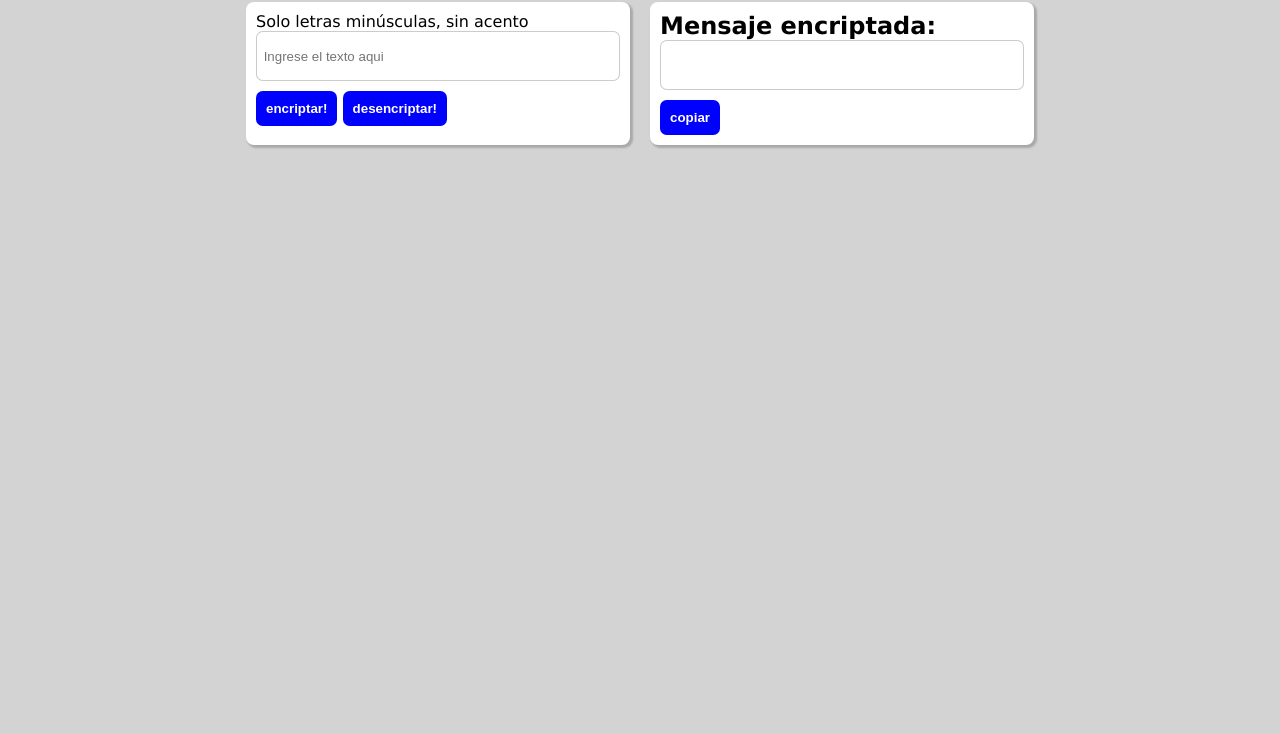
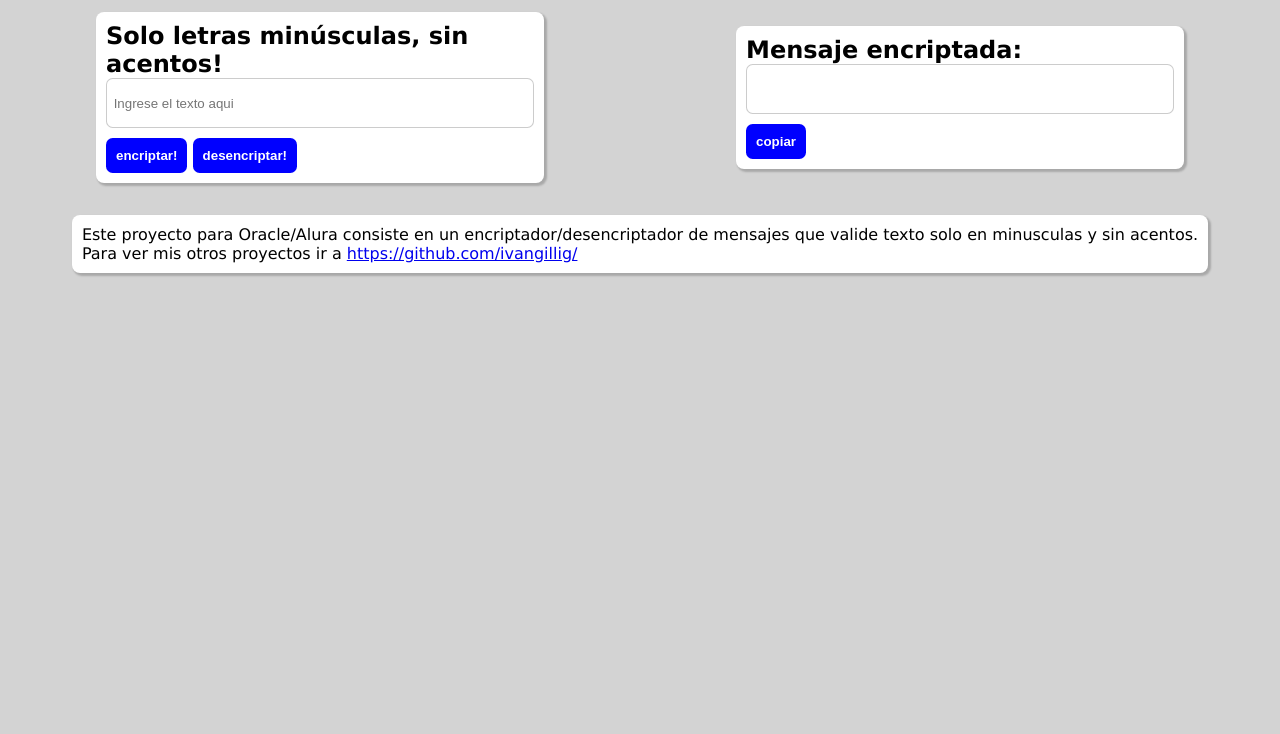
Before and after one commit to ivangillig/Challenge-oracle-ONE, a plain HTML site: page index.html in a window 1280 px wide. Shown: the part 66-800 px from the top of the page. Drawn offline with Linux system fonts and the light colour scheme.

Commit message:
Add files via upload

```diff
--- a/index.html
+++ b/index.html
@@ -8,23 +8,33 @@
   <link rel="stylesheet" href="style.css">
 </head>
 <body>
-  <h1 class="titulo">código secreto</h1>
+  <h1 class="titulo">Ccódigo secreto</h1>
 
   <main class="main">
-    <section class="form box">
-      <form >
-        <label for="input-texto">Solo letras minúsculas, sin acento</label>
+    <section>
+      <div  class="grid">
+        <div class="form box">
+          <form action="">
+            <h2 >Solo letras minúsculas, sin acentos!</h2>
             <input class="text-input" type="text" name="input-texto" id="input-texto" placeholder="Ingrese el texto aqui">
             <input class="btn" type="submit" value="encriptar!" id="btn-encriptar">
             <input class="btn" type="submit" value="desencriptar!" id="btn-desencriptar">
           </form>
-    </section>
+        </div>
 
-    <section class="msg box">
+
+      <div class="msg box">
         <h2 id="">Mensaje encriptada:</h2>
         <input class="text-input" type="text" id="msg"></input>
         <input class="btn" type="submit" value="copiar" id="btn-copy">
+      </div>
+
+      <div class="instrucciones">
+        <p >Este proyecto para Oracle/Alura consiste en un encriptador/desencriptador de mensajes que valide texto solo en minusculas y sin acentos. <br>Para ver mis otros proyectos ir a <a href="https://github.com/ivangillig/">https://github.com/ivangillig/</a> </p>
+      </div>
+    </div>
     </section>
+
   </main>
 
   <script src="script.js"></script>
--- a/script.js
+++ b/script.js
@@ -112,6 +112,7 @@ function encriptar (textoIngresado) {
 
 
 
+
  const botonCopiar = document.querySelector("#btn-copy");
 
  botonCopiar.addEventListener("click", function(event) {
--- a/style.css
+++ b/style.css
@@ -10,14 +10,24 @@ body {
 }
 
 .main {
-  width: 80vw;
+  width: 80rem;
   margin: auto;
-  display: flex;
+  gap: 3rem;
   justify-content: center;
+}
+
+.grid {
+
+  display: grid;
+  grid-template-columns: repeat(2, 1fr);
+  row-gap: 2rem;
+  justify-items: center;
+    align-items: center;
 }
 
 .titulo {
   padding: 15px;
+  text-align: center;
   width: 30vw;
   margin: auto;
 
@@ -25,11 +35,11 @@ body {
 
 .box {
   padding: 10px;
-  margin: 0 10px 0 10px;
+  margin: 10px 10px 0 10px;
   box-shadow: 2px 2px 2px 1px rgba(0, 0, 0, 0.2);
   background-color: white;
   border-radius: 0.5em;
-  width: 30vw;
+  width: 35vw;
   height: auto;
 }
 
@@ -46,8 +56,20 @@ body {
 .text-input {
   border-radius: 0.5em;
   border: 1px solid rgba(0, 0, 0, 0.2);
-  display: block;
+
   padding: 0.5em;
   width: 100%;
   height: 50px;
 }
+
+.instrucciones {
+  padding: 10px;
+  margin: 0 10px 0 10px;
+  box-shadow: 2px 2px 2px 1px rgba(0, 0, 0, 0.2);
+  background-color: white;
+  border-radius: 0.5em;
+  height: auto;
+  grid-column-start: 1;
+  grid-column-end: 3;
+
+}
```
Lines whose indentation alone changed are shown as unchanged.
